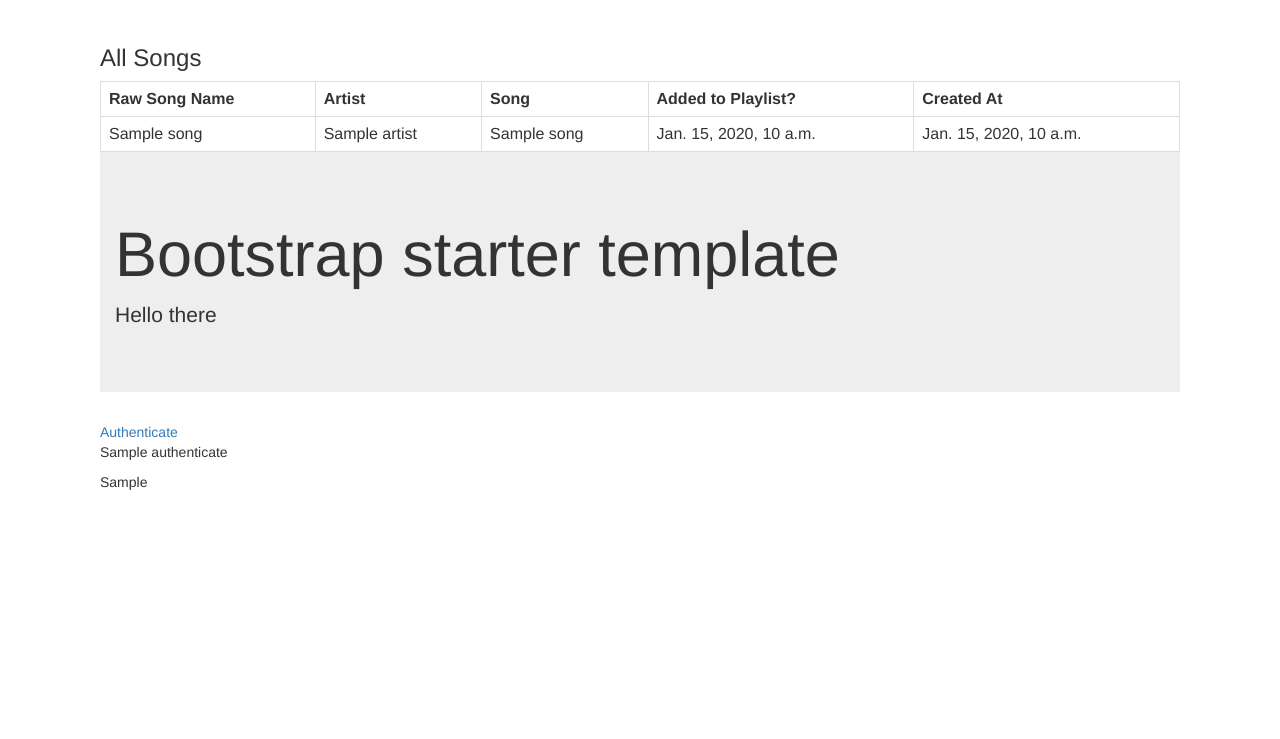
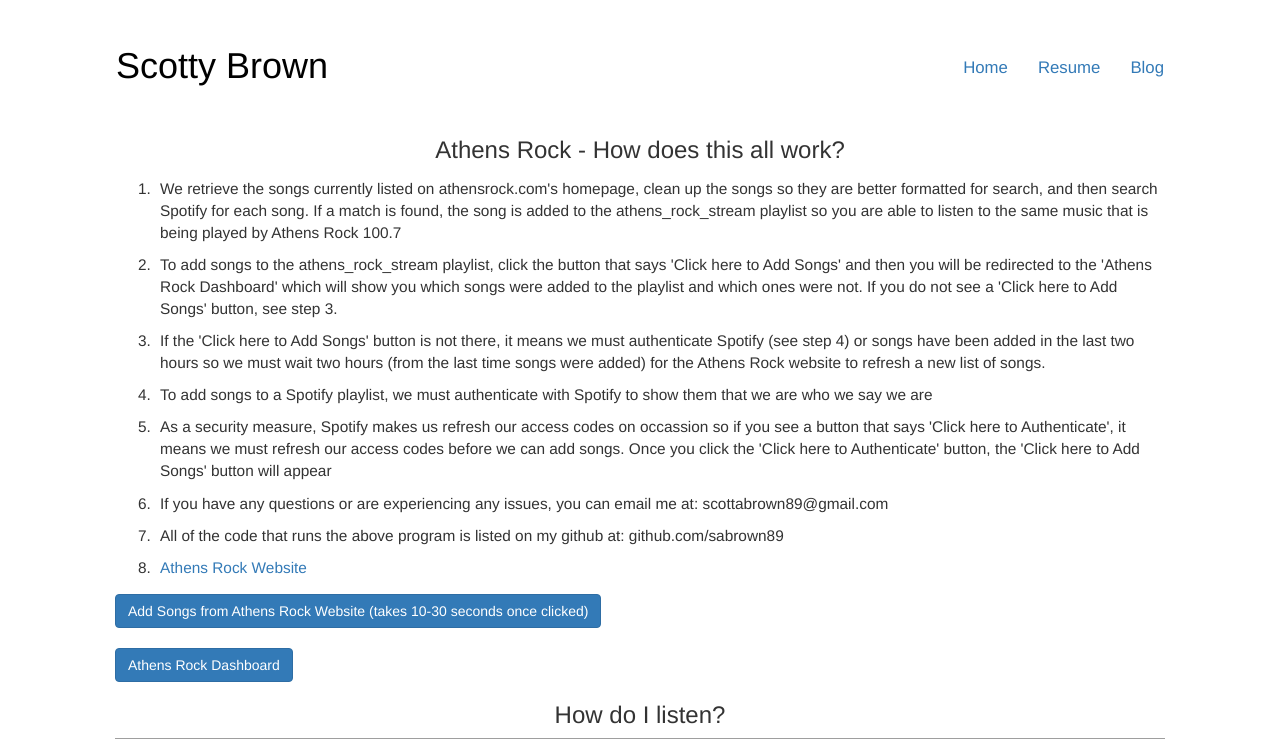
Before and after one commit to sabrown89/scottyabrown, a Django app: template scottyabrown/templates/athensrock/index.html in a window 1280 px wide. Shown: the top 739 px of the page. Before the commit the page ends 490 px from the top, so only its background shows below. Run offline with Django 3.2, Linux system fonts and the light colour scheme; the template is opened without the code that fills it: most values are stand-ins (such as "Sample title", 1, 10 or a date in 2020); some libraries are stand-ins or nearby versions; grey boxes are pictures that could not be loaded.

Commit message:
Completes base functionality of athens_rock project

```diff
--- /dev/null
+++ b/athensrock/exceptions.py
@@ -0,0 +1,2 @@
+class SpotifyException(Exception):
+    pass
--- a/athensrock/models.py
+++ b/athensrock/models.py
@@ -10,4 +10,4 @@ class Song(models.Model):
     artist = models.CharField(max_length=255)
     spotify_id = models.CharField(max_length=255)
     added_to_playlist = models.BooleanField()
-    created = models.DateTimeField(default=timezone.now)
+    created = models.DateTimeField(default=timezone.localtime(timezone.now()))
--- a/scottyabrown/static/static_dirs/css/main.css
+++ b/scottyabrown/static/static_dirs/css/main.css
@@ -29,3 +29,26 @@ a#home {
     padding-top: 17px;
     font-size: 1.2em;
 }
+
+.page-display {
+    text-align: center;
+}
+
+#athens-rock li {
+    padding: .5%;
+    font-size: 1.1em;
+}
+
+#spotify-embed {
+    width: 100%;
+    height: 50%;
+}
+
+#project-list li {
+    font-size: 1.2em;
+}
+
+#img-subtext {
+    opacity: .8;
+    font-size 1.1em;
+}
--- /dev/null
+++ b/scottyabrown/templates/athensrock/add_songs.html
@@ -0,0 +1,5 @@
+{% extends "base.html" %}
+
+{% block content %}
+<p>This is the add_songs page</p>
+{% endblock %}
--- a/scottyabrown/templates/athensrock/index.html
+++ b/scottyabrown/templates/athensrock/index.html
@@ -1,33 +1,33 @@
 {% extends "base.html" %}
 
 {% block content %}
-    <h3>All Songs</h3>
-        <table>
-            <tr>
-                <th>Raw Song Name</th>
-                <th>Artist</th>
-                <th>Song</th>
-                <th>Added to Playlist?</th>
-                <th>Created At</th>
-            </tr>
-            {% for song in songs %}
-            <tr>
-                <td>{{ song.raw_name }}</td>
-                <td>{{ song.artist }}</td>
-                <td>{{ song.name }}</td>
-                <td>{{ song.added_to_playlist }}</td>
-                <td>{{ song.created }}</td>
-            </tr>
-            {% endfor %}
-        </table>
+<div class="container-fluid">
+    <h3 class="page-display">Athens Rock - How does this all work?</h3>
+    <ol id="athens-rock">
+        <li>We retrieve the songs currently listed on athensrock.com's homepage, clean up the songs so they are better formatted for search, and then search Spotify for each song. If a match is found, the song is added to the athens_rock_stream playlist so you are able to listen to the same music that is being played by Athens Rock 100.7</li>
+        <li>To add songs to the athens_rock_stream playlist, click the button that says 'Click here to Add Songs' and then you will be redirected to the 'Athens Rock Dashboard' which will show you which songs were added to the playlist and which ones were not. If you do not see a 'Click here to Add Songs' button, see step 3.</li>
+        <li>If the 'Click here to Add Songs' button is not there, it means we must authenticate Spotify (see step 4) or songs have been added in the last two hours so we must wait two hours (from the last time songs were added) for the Athens Rock website to refresh a new list of songs.</li>
+        <li>To add songs to a Spotify playlist, we must authenticate with Spotify to show them that we are who we say we are</li>
+        <li>As a security measure, Spotify makes us refresh our access codes on occassion so if you see a button that says 'Click here to Authenticate', it means we must refresh our access codes before we can add songs. Once you click the 'Click here to Authenticate' button, the 'Click here to Add Songs' button will appear</li>
+        <li>If you have any questions or are experiencing any issues, you can email me at: scottabrown89@gmail.com</li>
+        <li>All of the code that runs the above program is listed on my github at: github.com/sabrown89</li>
+        <li><a href="http://www.athensrock.com">Athens Rock Website</a></li>
+    </ol>
 
-    <div class="jumbotron">
-        <div class="container">
-            <h1>Bootstrap starter template</h1>
-            <p class="lead">Hello there</p>
-        </div>
-    </div>
-    <a href={{ sp.get_authorize_url }}>Authenticate</a>
-    <p>{{ sp.authenticate }}</p>
-    <p>{{ sp.get_access_token }}</p>
+    {% if songs_added_in_last_two_hours %}
+        <button type="button" class="btn btn-danger">You must wait approximately {{ time_left }} minutes until you can add songs again (refresh page to update)</button>
+    {% elif sp.needs_authentication %}
+        <a href="{{ sp.get_authorize_url }}"><button type="button" class="btn btn-primary">Click here to Authenticate</a></button>
+    {% else %}
+    <a href="{% url 'arock_add_songs' %}"><button type="button" class="btn btn-primary">Add Songs from Athens Rock Website (takes 10-30 seconds once clicked)</button></a>
+    {% endif %}
+
+    </br>
+    </br>
+    <a href="{% url 'arock_dashboard' %}"><button type="button" class="btn btn-primary">Athens Rock Dashboard</button></a>
+
+    <h3 class="page-display">How do I listen?</h3>
+    <iframe id="spotify-embed" src="https://open.spotify.com/embed/user/scottyspompom/playlist/7wXwowhd8095cBQdtGJYid" frameborder="0" allowtransparency="true"></iframe>
+    <h3><a href="https://open.spotify.com/user/scottyspompom/playlist/7wXwowhd8095cBQdtGJYid">Or go to the Playlist</a></h3>
+</div>
 {% endblock %}
--- a/scottyabrown/templates/athensrock/song_detail.html
+++ /dev/null
@@ -1,6 +0,0 @@
-{% extends "base.html" %}
-
-{% block content %}
-    <a href="{% url 'arock_index' %}">Back to song list</a>
-    <p>{{ song.name }}</p>
-{% endblock %}
--- a/scottyabrown/templates/base.html
+++ b/scottyabrown/templates/base.html
@@ -12,8 +12,14 @@
     <link rel="stylesheet" href="{% static 'css/main.css' %}" type="text/css">
   </head>
   <body>
-    {% block content %}
-    {% endblock content %}
+      <header>
+          {% include "nav.html" %}
+
+          {% block header_content %}
+          {% endblock %}
+      </header>
+      {% block content %}
+      {% endblock content %}
   </body>
   <script src="https://code.jquery.com/jquery-3.1.0.mins.js"></script>
   <script src="{% static 'js/main.js' %}"></script>
--- /dev/null
+++ b/scottyabrown/templates/nav.html
@@ -0,0 +1,12 @@
+<nav class="navbar">
+    <div class="container-fluid">
+        <div class="nav navbar-nav">
+            <h1><a id="home" href="{% url 'home' %}">Scotty Brown</a></h1>
+        </div>
+        <ul class="nav navbar-nav navbar-right">
+            <li><a href="{% url 'home' %}">Home</a></li>
+            <li><a href="#">Resume</a></li>
+            <li><a href="#">Blog</a></li>
+        </ul>
+    </div>
+</nav>
```
Also changed, not shown: athensrock/add_songs_to_spotify.py (+36 -13 lines), athensrock/retrieve_songs.py (renamed from arock_spotify/retrieve_songs.py, +14 -11 lines), athensrock/spotify_auth.py (+2 -5 lines), athensrock/views.py (+33 -11 lines), home/views.py (+1 -7 lines), scottyabrown/templates/athensrock/dashboard.html (added, +33 -0 lines), scottyabrown/templates/home/index.html (+2 -12 lines), scottyabrown/urls.py (+4 -3 lines), athensrock/clean_song.py (renamed from athensrock/clean_song_list.py), scottyabrown/templates/athensrock/callback.html (renamed from scottyabrown/templates/home/callback.html).
